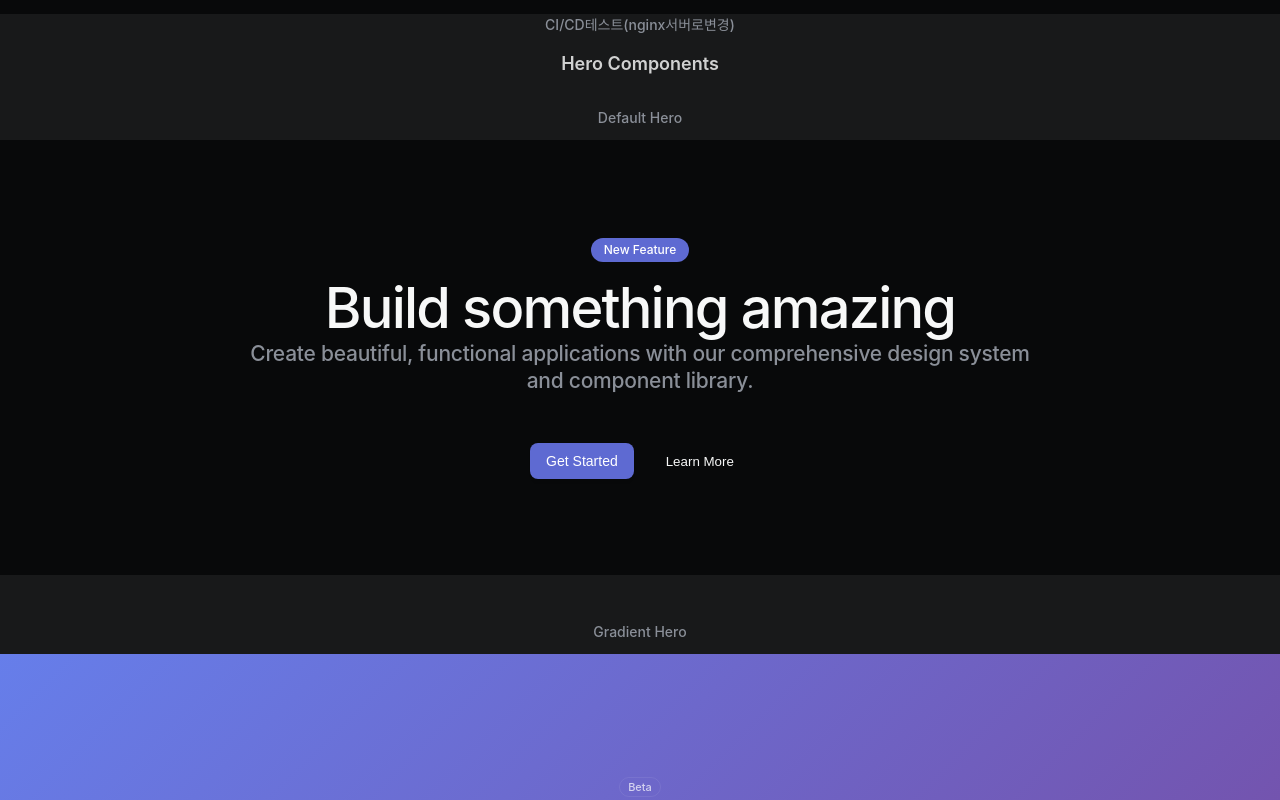
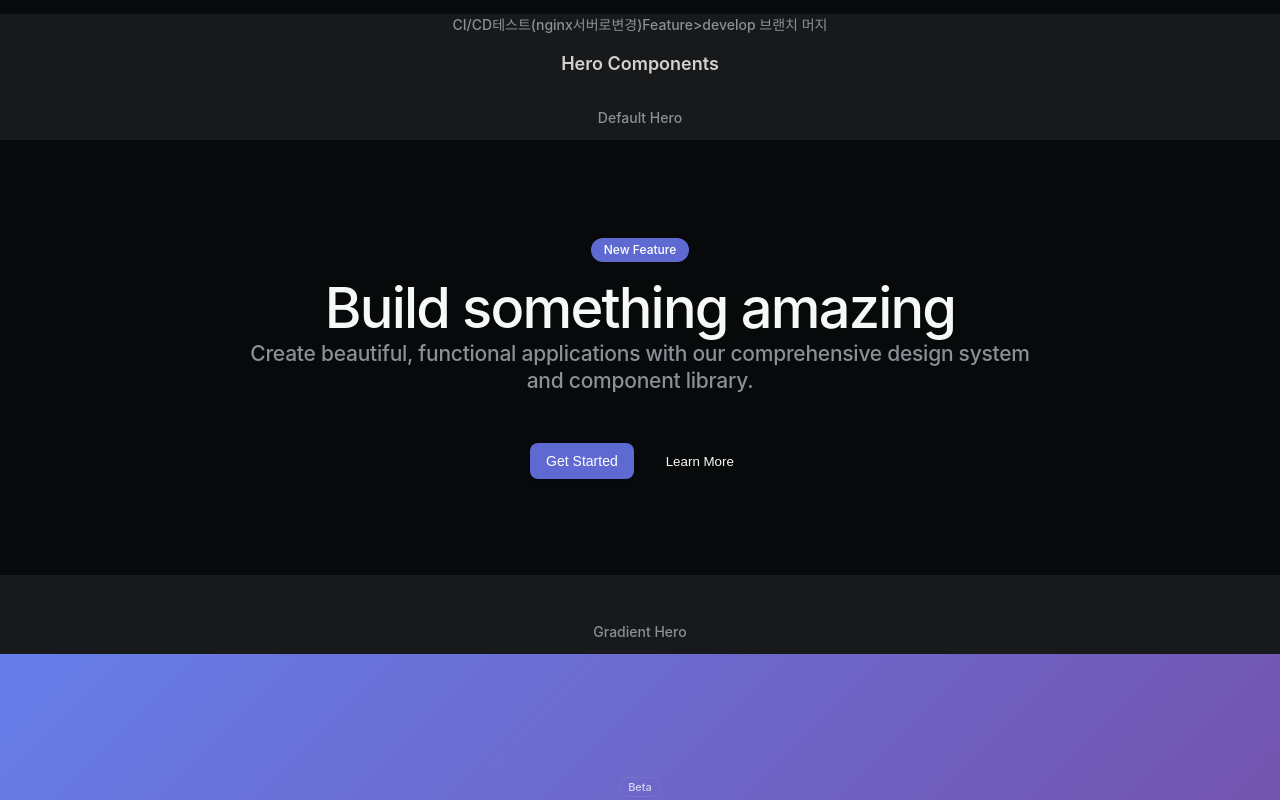
Before and after one commit to Choi-KJ/basic_design_react, a React (Create React App) app: page / in a window 1280 px wide. Shown: the top 800 px of the page. Built offline with nearby package versions, Linux system fonts and the light colour scheme.

Commit message:
머지테스트

```diff
--- a/src/components/DemoPage.js
+++ b/src/components/DemoPage.js
@@ -82,7 +82,7 @@ const DemoPage = () => {
     {/* Hero Section */}
     <section style={{ marginBottom: 48 }}>
       <div>
-       <h3 style={{ fontSize: "14px", fontWeight: 500, marginBottom: 12, color: "#8a8f98" }}>CI/CD테스트(nginx서버로변경)</h3>
+       <h3 style={{ fontSize: "14px", fontWeight: 500, marginBottom: 12, color: "#8a8f98" }}>CI/CD테스트(nginx서버로변경)Feature>develop 브랜치 머지</h3>
 
       </div>
       <div style={{ padding: "0 32px" }}>
```
